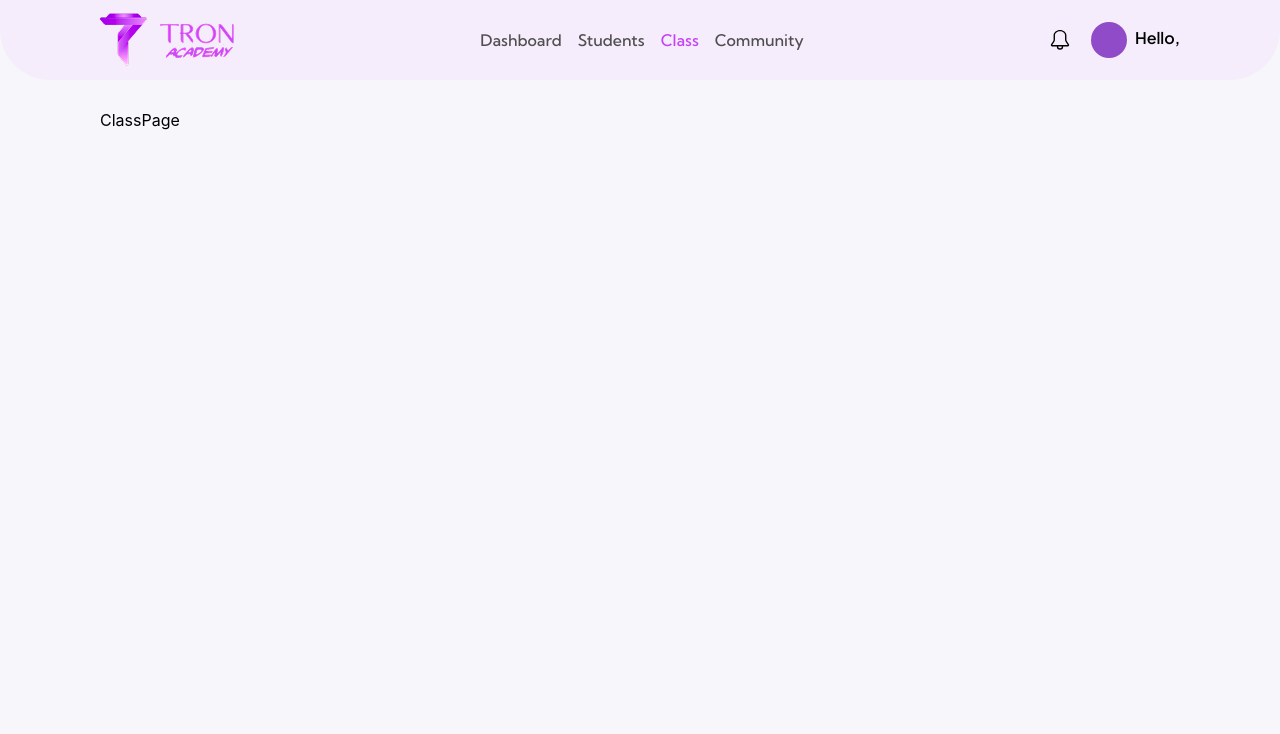
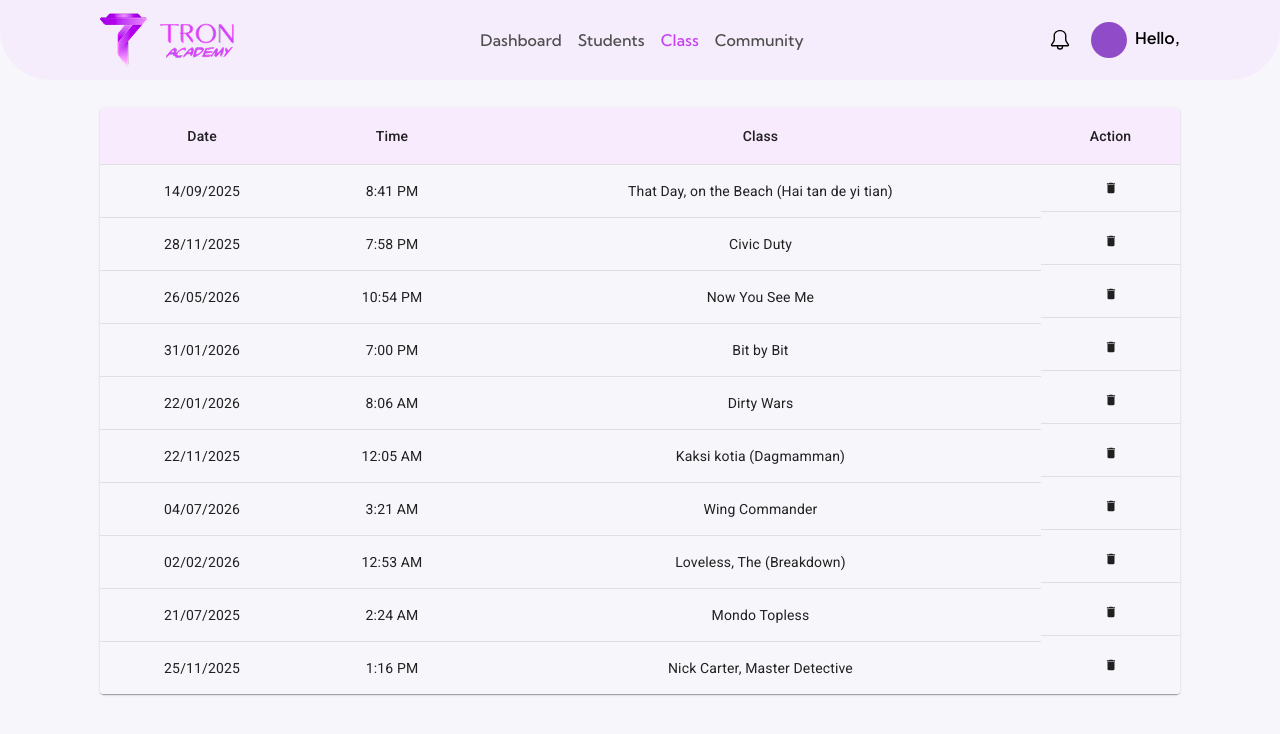
Before and after one commit to Tron-Technolegies/AcademyApp-WebInterface, a React (Vite) app: page /class in a window 1280 px wide. Shown: the top 734 px of the page. Built offline with nearby package versions, Linux system fonts and the light colour scheme; no server answers.

Commit message:
leaderboard page and class table

```diff
--- a/src/App.jsx
+++ b/src/App.jsx
@@ -9,6 +9,7 @@ import CommunityPage from "./pages/CommunityPage";
 import StudentsPage from "./pages/StudentsPage";
 import NotificationsPage from "./pages/NotificationsPage";
 import { userLoader } from "./loaders/userLoader";
+import LeaderboardPage from "./pages/LeaderboardPage";
 
 export default function App() {
   const router = createBrowserRouter([
@@ -21,6 +22,7 @@ export default function App() {
         { index: true, element: <DashboardPage /> },
         { path: "/class", element: <ClassPage /> },
         { path: "/community", element: <CommunityPage /> },
+        { path: "/leaderboard", element: <LeaderboardPage /> },
         { path: "/students", element: <StudentsPage /> },
         { path: "/notifications", element: <NotificationsPage /> },
       ],
--- /dev/null
+++ b/src/components/class/ClassTable.jsx
@@ -0,0 +1,108 @@
+import Table from "@mui/material/Table";
+import TableBody from "@mui/material/TableBody";
+import TableCell from "@mui/material/TableCell";
+import TableContainer from "@mui/material/TableContainer";
+import TableHead from "@mui/material/TableHead";
+import TableRow from "@mui/material/TableRow";
+import Paper from "@mui/material/Paper";
+import { MdDelete } from "react-icons/md";
+
+const rows = [
+  {
+    id: 1,
+    date: "14/09/2025",
+    time: "8:41 PM",
+    class: "That Day, on the Beach (Hai tan de yi tian)",
+  },
+  {
+    id: 2,
+    date: "28/11/2025",
+    time: "7:58 PM",
+    class: "Civic Duty",
+  },
+  {
+    id: 3,
+    date: "26/05/2026",
+    time: "10:54 PM",
+    class: "Now You See Me",
+  },
+  {
+    id: 4,
+    date: "31/01/2026",
+    time: "7:00 PM",
+    class: "Bit by Bit",
+  },
+  {
+    id: 5,
+    date: "22/01/2026",
+    time: "8:06 AM",
+    class: "Dirty Wars",
+  },
+  {
+    id: 6,
+    date: "22/11/2025",
+    time: "12:05 AM",
+    class: "Kaksi kotia (Dagmamman)",
+  },
+  {
+    id: 7,
+    date: "04/07/2026",
+    time: "3:21 AM",
+    class: "Wing Commander",
+  },
+  {
+    id: 8,
+    date: "02/02/2026",
+    time: "12:53 AM",
+    class: "Loveless, The (Breakdown)",
+  },
+  {
+    id: 9,
+    date: "21/07/2025",
+    time: "2:24 AM",
+    class: "Mondo Topless",
+  },
+  {
+    id: 10,
+    date: "25/11/2025",
+    time: "1:16 PM",
+    class: "Nick Carter, Master Detective",
+  },
+];
+export default function ClassTable() {
+  return (
+    <TableContainer component={Paper}>
+      <Table sx={{ minWidth: 650 }} aria-label="simple table">
+        <TableHead>
+          <TableRow sx={{ background: "#F4E1FDAB" }}>
+            <TableCell align="center">Date</TableCell>
+            <TableCell align="center">Time</TableCell>
+            <TableCell align="center">Class</TableCell>
+            <TableCell align="center">Action</TableCell>
+          </TableRow>
+        </TableHead>
+        <TableBody>
+          {rows.map((row) => (
+            <TableRow
+              key={row.id}
+              sx={{
+                "&:last-child td, &:last-child th": { border: 0 },
+                background: "#F7F6FB",
+              }}
+            >
+              <TableCell align="center">{row.date}</TableCell>
+              <TableCell align="center">{row.time}</TableCell>
+              <TableCell align="center">{row.class}</TableCell>
+              <TableCell
+                align="center"
+                sx={{ display: "flex", justifyContent: "center" }}
+              >
+                <MdDelete />
+              </TableCell>
+            </TableRow>
+          ))}
+        </TableBody>
+      </Table>
+    </TableContainer>
+  );
+}
--- a/src/components/dashboard/LeaderBoard.jsx
+++ b/src/components/dashboard/LeaderBoard.jsx
@@ -1,15 +1,19 @@
 import React from "react";
 import LeaderBoardSelector from "../leaderboard/LeaderBoardSelector";
 import LeaderboardTop3 from "../leaderboard/LeaderboardTop3";
+import { Link } from "react-router-dom";
 
 export default function LeaderBoard() {
   return (
     <div className="w-full font-mont">
       <div className="flex justify-between">
         <p className="text-lg font-semibold">LeaderBoard</p>
-        <button className="px-4 py-2 bg-[#F5EBFC] text-sm rounded">
+        <Link
+          to={"/leaderboard"}
+          className="px-4 py-2 bg-[#F5EBFC] text-sm rounded"
+        >
           View All
-        </button>
+        </Link>
       </div>
       <div className="my-5">
         <LeaderBoardSelector />
--- /dev/null
+++ b/src/components/leaderboard/LeaderboardCard.jsx
@@ -0,0 +1,28 @@
+import React from "react";
+
+export default function LeaderboardCard({ student }) {
+  return (
+    <div className="px-5 py-2 bg-[#F5EBFC] flex justify-between items-center font-mont rounded-md">
+      <div className="flex gap-3 items-center">
+        {student?.profilePicUrl ? (
+          <img
+            src={student?.profilePicUrl}
+            alt="profile-fic"
+            className="w-9 h-9 rounded-full object-cover"
+          />
+        ) : (
+          <p className="w-9 h-9 bg-[#904CC8] rounded-full flex text-white items-center justify-center">
+            {student?.firstName?.slice(0, 1)?.toUpperCase()}
+          </p>
+        )}
+        <div>
+          <p>{student.firstName}</p>
+          <p className="text-xs text-[#2525254A]">{student.points} pts</p>
+        </div>
+      </div>
+      <p className="text-[#9B9FA4] w-6 h-6 rounded-full border-2 flex justify-center items-center">
+        {student.rank}
+      </p>
+    </div>
+  );
+}
--- a/src/components/leaderboard/LeaderboardTop3.jsx
+++ b/src/components/leaderboard/LeaderboardTop3.jsx
@@ -1,9 +1,11 @@
 import React from "react";
 
-export default function LeaderboardTop3() {
+export default function LeaderboardTop3({ page }) {
   return (
     <div className="flex items-end w-full my-16 font-plus ">
-      <div className="bg-[#EBCEFF] p-5 rounded-l-xl w-full h-30 flex flex-col justify-center items-center shadow-sm relative">
+      <div
+        className={`bg-[#EBCEFF] p-5 rounded-l-xl w-full ${page ? "h-50" : "h-30"}  flex flex-col justify-center items-center shadow-sm relative`}
+      >
         <div className="w-16 h-16 shadow-lg rounded-full border bg-[#C44C68] absolute text-white flex justify-center items-center -top-12">
           M
         </div>
@@ -11,7 +13,9 @@ export default function LeaderboardTop3() {
         <p className="text-2xl font-semibold text-[#C44C68]">1220</p>
         <p className="text-[#C44C68]">Points</p>
       </div>
-      <div className="bg-[#E4BDFF] p-5 w-full rounded-t-4xl h-45 flex flex-col justify-center items-center shadow-md relative">
+      <div
+        className={`bg-[#E4BDFF] p-5 w-full rounded-t-4xl ${page ? "h-65" : "h-45"}  flex flex-col justify-center items-center shadow-md relative`}
+      >
         <div className="w-20 h-20 shadow-lg rounded-full border bg-[#904CC8] absolute text-white flex justify-center items-center -top-12">
           R
         </div>
@@ -19,7 +23,9 @@ export default function LeaderboardTop3() {
         <p className="text-2xl font-semibold text-[#904CC8]">1250</p>
         <p className="text-[#904CC8]">Points</p>
       </div>
-      <div className="bg-[#EBCEFF] p-5 rounded-r-xl w-full h-30 flex flex-col justify-center items-center shadow-sm relative">
+      <div
+        className={`bg-[#EBCEFF] p-5 rounded-r-xl w-full ${page ? "h-50" : "h-30"}  flex flex-col justify-center items-center shadow-sm relative`}
+      >
         <div className="w-16 h-16 shadow-lg rounded-full border bg-[#EC7735] absolute text-white flex justify-center items-center -top-12">
           A
         </div>
--- a/src/pages/ClassPage.jsx
+++ b/src/pages/ClassPage.jsx
@@ -1,5 +1,10 @@
 import React from "react";
+import ClassTable from "../components/class/ClassTable";
 
 export default function ClassPage() {
-  return <div>ClassPage</div>;
+  return (
+    <div>
+      <ClassTable />
+    </div>
+  );
 }
--- /dev/null
+++ b/src/pages/LeaderboardPage.jsx
@@ -0,0 +1,30 @@
+import React from "react";
+import { FaArrowLeftLong } from "react-icons/fa6";
+import { Link } from "react-router-dom";
+import LeaderBoardSelector from "../components/leaderboard/LeaderBoardSelector";
+import LeaderboardTop3 from "../components/leaderboard/LeaderboardTop3";
+import LeaderboardCard from "../components/leaderboard/LeaderboardCard";
+
+export default function LeaderboardPage() {
+  return (
+    <div className="flex flex-col gap-5">
+      <div className="font-mont flex gap-2 text-lg items-center text-[#9B9A9D] font-medium mb-5">
+        <FaArrowLeftLong />
+        <Link to={"/"}>Dashboard</Link>
+        <p>/</p>
+        <p className="text-[#252525]">Leaderboard</p>
+      </div>
+      <LeaderBoardSelector />
+      <div className="flex gap-7 justify-between items-start">
+        <LeaderboardTop3 page />
+        <div className="w-full flex flex-col gap-2">
+          {Array.from({ length: 7 }).map((item) => (
+            <LeaderboardCard
+              student={{ firstName: "Student", rank: 4, points: 900 }}
+            />
+          ))}
+        </div>
+      </div>
+    </div>
+  );
+}
```
